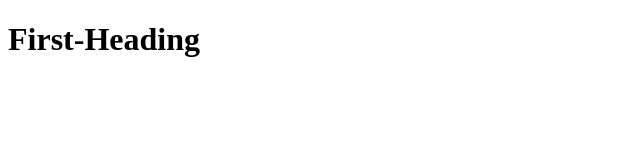
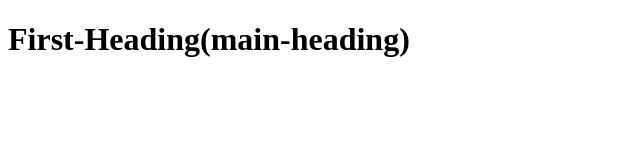
Before and after one commit to Gourav7777/November-2, a plain HTML site: page index.html in a window 1280 px wide. Shown: the whole page, without its empty margins (0-640 px from the left). Drawn offline with Linux system fonts and the light colour scheme.

Commit message:
second-main-commit

```diff
--- a/index.html
+++ b/index.html
@@ -7,6 +7,6 @@
 </head>
 <body>
 
-    <h1>First-Heading</h1>
+    <h1>First-Heading(main-heading)</h1>
 </body>
 </html>
```
